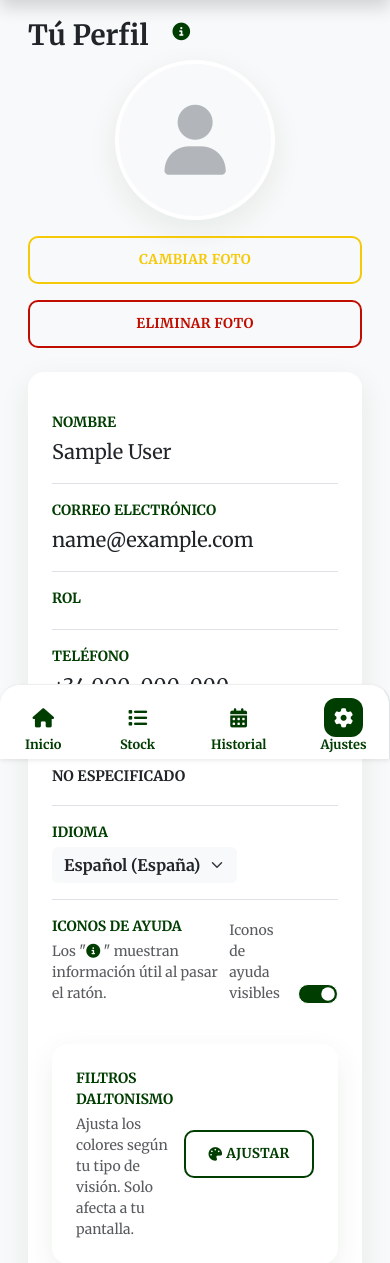
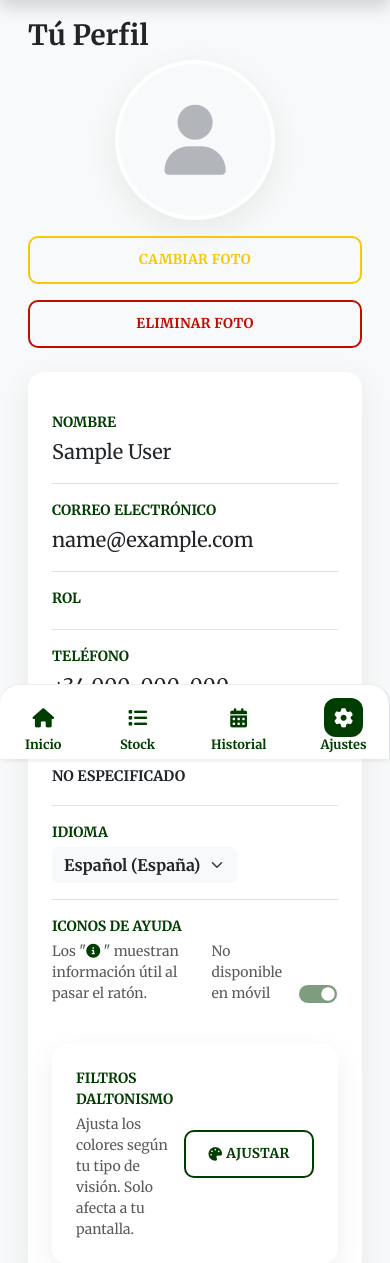
Before and after one commit to RaulGuiraoD/STOKKA, a Django app: page /perfil/ in a window 390 px wide; the page is wider, and only the part inside the window is pictured. Shown: the part 85-1348 px from the top of that part. Run offline with Django 5.2, Linux system fonts and the light colour scheme; the visitor is signed in with stand-in values (Sample User, id 1); data comes from the database, SQL or seed files in the repository.

Commit message:
Correción icono informativo formato moviles. Actualización informativa iconos

```diff
--- a/static/css/estilos.css
+++ b/static/css/estilos.css
@@ -197,6 +197,13 @@ main, .container-fluid, .card {
 }
 
 .info-icon-2:hover::after, .info-icon-2.active::after { opacity: 1; visibility: visible; }
+
+.info-icon-2 {
+    vertical-align: middle;
+    cursor: pointer;
+    /* Evita que el icono empuje otros elementos */
+    flex-shrink: 0;
+}
 
 /*----------------------------------------------------------------------------*/
 /* Botón Principal  */
@@ -435,4 +442,7 @@ input::-webkit-credentials-auto-fill-button {
         height: 48px;
         font-size: 0.85rem !important;
     }
+    .info-icon-2 {
+        display: none !important;
+    }
 }
--- a/static/js/general.js
+++ b/static/js/general.js
@@ -49,14 +49,14 @@ function submitFotoForm() {
 
 // --- LÓGICA DE AVISO PARA CAMBIO DE CORREO EN EDITAR PERFIL  ---
 function confirmarGuardarPerfil() {
-    var form  = document.getElementById('formEditarPerfil');
+    var form = document.getElementById('formEditarPerfil');
 
     // Validación nativa del navegador (required, email format, etc.)
     if (!form.reportValidity()) return;
 
-    var inputEmail    = document.getElementById('inputEmailPerfil');
-    var emailActual   = inputEmail.dataset.emailOriginal.trim().toLowerCase();
-    var emailNuevo    = inputEmail.value.trim().toLowerCase();
+    var inputEmail = document.getElementById('inputEmailPerfil');
+    var emailActual = inputEmail.dataset.emailOriginal.trim().toLowerCase();
+    var emailNuevo = inputEmail.value.trim().toLowerCase();
     var emailCambiado = emailActual !== emailNuevo;
 
     if (emailCambiado) {
@@ -327,7 +327,7 @@ function actualizarPreviewDaltonismo(tipo) {
         el.style.backgroundColor = mapeo[id];
         // Calcular contraste para el texto del badge
         const hex = mapeo[id].replace('#', '');
-        const r = parseInt(hex.substr(0,2), 16), g = parseInt(hex.substr(2,2), 16), b = parseInt(hex.substr(4,2), 16);
+        const r = parseInt(hex.substr(0, 2), 16), g = parseInt(hex.substr(2, 2), 16), b = parseInt(hex.substr(4, 2), 16);
         const luminosidad = (r * 299 + g * 587 + b * 114) / 1000;
         el.style.color = luminosidad > 128 ? 'black' : 'white';
     });
@@ -406,55 +406,102 @@ document.addEventListener('DOMContentLoaded', function () {
 // Los info-icon (registro) nunca se tocan.
 // =============================================================================
 
-const STORAGE_KEY_INFO = 'stokka_info_icons_ocultos';
+function aplicarEstadoIconos() {
+    const esMovil = window.innerWidth < 992;
+    const sesionInfo = sessionStorage.getItem('stokka_iconos_session');
+    let visibles;
 
-function inicializarIconosInfo() {
-    const ocultos = localStorage.getItem(STORAGE_KEY_INFO) === 'true';
+    if (sesionInfo !== null) {
+        visibles = sesionInfo === 'true';
+    } else {
+        visibles = window.STOKKA_PREFS ? window.STOKKA_PREFS.iconos_info : true;
+    }
 
     document.querySelectorAll('.info-icon-2').forEach(icon => {
-        icon.style.display = ocultos ? 'none' : '';
+        if (esMovil) {
+            icon.style.setProperty('display', 'none', 'important');
+        } else {
+            icon.style.setProperty('display', visibles ? 'inline-flex' : 'none', 'important');
+        }
     });
 
-    // Actualiza el estado del toggle en el perfil si existe
     const toggle = document.getElementById('toggleIconosInfo');
     if (toggle) {
-        toggle.checked = !ocultos;
-        actualizarLabelToggle(!ocultos);
+        toggle.checked = visibles;
+        if (esMovil) {
+            toggle.disabled = true;
+            actualizarLabelToggle(false, true);
+        } else {
+            toggle.disabled = false;
+            actualizarLabelToggle(visibles, false);
+        }
     }
 }
 
-function actualizarLabelToggle(visibles) {
+function actualizarLabelToggle(visibles, esMovil) {
     const label = document.getElementById('labelToggleIconos');
     if (!label) return;
-    label.textContent = visibles ? 'Iconos de ayuda visibles' : 'Iconos de ayuda ocultos';
-    label.style.color = visibles ? 'var(--verde-stokka)' : 'var(--rojo-alerta)';
+
+    if (esMovil) {
+        label.textContent = 'No disponible en móvil';
+        label.style.color = 'var(--rojo-alerta)';
+    } else {
+        label.textContent = visibles ? 'Iconos de ayuda visibles' : 'Iconos de ayuda ocultos';
+        label.style.color = visibles ? 'var(--verde-stokka)' : 'var(--rojo-alerta)';
+    }
+}
+
+async function guardarPreferenciaIconos(visibles) {
+    sessionStorage.setItem('stokka_iconos_session', visibles);
+
+    if (!window.STOKKA_PREFS) return;
+
+    try {
+        const response = await fetch(window.STOKKA_PREFS.urls.pref_iconos, {
+            method: 'POST',
+            headers: {
+                'Content-Type': 'application/json',
+                'X-CSRFToken': window.STOKKA_PREFS.csrfToken
+            },
+            body: JSON.stringify({ visibles: visibles })
+        });
+
+        if (response.ok) {
+            window.STOKKA_PREFS.iconos_info = visibles;
+        }
+    } catch (error) {
+        console.error("Error al guardar preferencia de iconos:", error);
+    }
 }
 
 document.addEventListener('DOMContentLoaded', function () {
+    // 1. Aplicar estado inicial
+    aplicarEstadoIconos();
 
-    // Aplicar estado guardado en todas las páginas
-    inicializarIconosInfo();
+    // 2. Escuchar cambios de tamaño de pantalla
+    window.addEventListener('resize', aplicarEstadoIconos);
 
-    // Click en cualquier info-icon-2 para mostrarlo/ocultarlo individualmente (hover CSS)
-    // La lógica de click global solo aplica al toggle del perfil
+    // 3. Manejar el cambio del switch (solo Desktop)
     const toggle = document.getElementById('toggleIconosInfo');
     if (toggle) {
-        toggle.addEventListener('change', function () {
-            const visibles = this.checked;
-            localStorage.setItem(STORAGE_KEY_INFO, visibles ? 'false' : 'true');
-            actualizarLabelToggle(visibles);
+        toggle.addEventListener('change', async function () {
+            const estadoActual = this.checked;
 
+            // Aplicar inmediatamente de forma visual
             document.querySelectorAll('.info-icon-2').forEach(icon => {
-                icon.style.display = visibles ? '' : 'none';
+                icon.style.setProperty('display', estadoActual ? 'inline-flex' : 'none', 'important');
             });
+            actualizarLabelToggle(estadoActual, false);
+
+            // Guardar en Base de Datos
+            await guardarPreferenciaIconos(estadoActual);
         });
     }
 
-    // Lógica de click para info-icon-2 (toggle activo/inactivo al hacer clic)
+    // 4. Lógica de click para los iconos (mostrar info)
     document.addEventListener('click', function (e) {
         const icon = e.target.closest('.info-icon-2');
         if (!icon) {
-            // Cerrar todos los activos al clicar fuera
             document.querySelectorAll('.info-icon-2.active').forEach(i => i.classList.remove('active'));
             return;
         }
--- a/templates/layouts/base.html
+++ b/templates/layouts/base.html
@@ -168,6 +168,7 @@
    {% if user.is_authenticated %}
     <script>
         window.STOKKA_PREFS = {
+            iconos_info: {{ user.perfil.iconos_info|yesno:"true,false" }},
             daltonismo: "{{ user.perfil.daltonismo|default:'normal' }}",
             urls: {
                 pref_daltonismo: "{% url 'pref_daltonismo' %}",
--- a/templates/stokka/pages/empresa.html
+++ b/templates/stokka/pages/empresa.html
@@ -101,7 +101,7 @@
 
             <div class="info-wrapper">
                 <i class="fa-solid fa-circle-info info-icon-2"
-                data-info="Cambia la mayoría de colores de la app, adaptalo al estilo de tu empresa. El cambio visual se cambiará al resto de usuarios registrados. "></i>
+                data-info="Cambia la mayoría de colores de la app, adaptalo al estilo de tu empresa. ¡OJO! La mayoría de textos no cambiarán el color, por lo que puede ser ilegible para algunos usuarios."></i>
             </div>
         </h5>
         <p class="text-muted small mb-4">
--- a/templates/stokka/pages/gestion_usuarios.html
+++ b/templates/stokka/pages/gestion_usuarios.html
@@ -14,7 +14,7 @@
             {% if membresia.es_fundador %}
             <div class="info-wrapper d-inline-block ms-2 mb-2">
                 <i class="fa-solid fa-circle-info info-icon-2"
-                    data-info="Crea, edita, asigna roles o elimina a tus trabajadores. Crear un usuario nuevo permitirá la entrada a {{ empresa.nombre }}. Entregale el email y contraseña correspondientes. "></i>
+                    data-info="Crea, edita, asigna roles o elimina trabajadores. Crear un usuario nuevo permitirá la entrada a {{ empresa.nombre }}. Entregale el email y contraseña correspondientes. "></i>
             </div>
             {% elif membresia_activa.rol == 'admin' %}
              <div class="info-wrapper d-inline-block ms-2 mb-2">
--- a/templates/stokka/pages/historial.html
+++ b/templates/stokka/pages/historial.html
@@ -17,7 +17,7 @@
             </span>
             <div class="info-wrapper d-inline-block ms-2 mb-2">
                 <i class="fa-solid fa-circle-info info-icon-2"
-                    data-info="El historial guarda toda la información de los movimientos de tu inventario. Usa los filtros para buscar más rápidamente los productos o movimientos especificos que deseas"></i>
+                    data-info="El historial guarda toda la información de los movimientos de tu inventario. Usa los filtros para buscar más rápidamente los productos o movimientos especificos que deseas."></i>
             </div>
         </div>
             </div>
--- a/templates/stokka/pages/inventario.html
+++ b/templates/stokka/pages/inventario.html
@@ -15,7 +15,7 @@
             </span>
             <div class="info-wrapper d-inline-block ms-2 mt-2">
                 <i class="fa-solid fa-circle-info info-icon-2"
-                    data-info="Registra tus productos de manera sencilla. Los umbrales te permitirán saber de manera rápida y fácil los productos que necesitas con urgencia."></i>
+                    data-info="Registra tus productos de manera sencilla. Asignar umbrales te permitirán saber de manera rápida y fácil los productos que necesitas con urgencia."></i>
             </div>
         </div>
     </div>
--- a/templates/stokka/pages/perfil.html
+++ b/templates/stokka/pages/perfil.html
@@ -107,8 +107,7 @@
                                     type="checkbox"
                                     role="switch"
                                     id="toggleIconosInfo"
-                                    style="cursor: pointer; width: 2.5em; height: 1.3em;"
-                                    onchange="toggleIconosInfo(this.checked)">
+                                    style="cursor: pointer; width: 2.5em; height: 1.3em;">
                             </div>
                         </div>
                     </div>
```
Also changed, not shown: templates/stokka/pages/index.html (+15 -16 lines).
